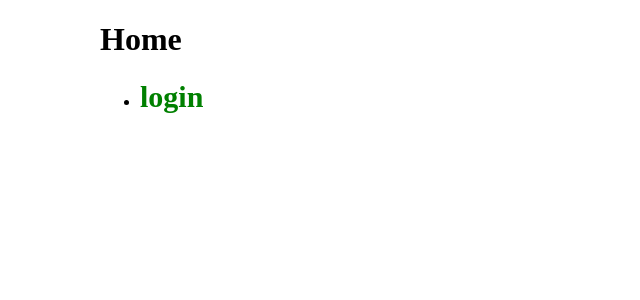
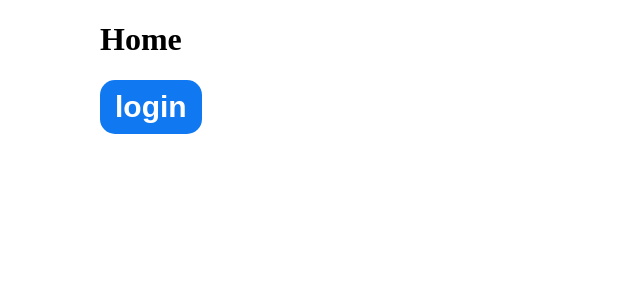
Before and after one commit to ignaciorossetto/hospital_frontend_vite, a React (Vite) app: page / in a window 1280 px wide. Shown: the top 300 px of the page, without its empty margins (0-640 px from the left). Built offline with nearby package versions, Linux system fonts and the light colour scheme.

Commit message:
home button style

```diff
--- a/src/index.css
+++ b/src/index.css
@@ -4,8 +4,26 @@ body {
   margin: 0 auto;
 }
 
+.homeButton{
+  background-color: rgb(16, 121, 241);
+  border: none;
+  padding: 10px 15px;
+  border-radius: 15px;
+  transition: all 0.2s ease-in-out;
+
+}
+
+.homeButton:active{
+  background-color: rgba(32, 12, 144, 0.8);
+}
+
+.homeButton:hover{
+  transition: all 0.2s ease-in-out;
+  transform: scale(1.1);
+}
+
 .homeLink{
   font-size: 30px;
-  color: green;
+  color: white;
   cursor: pointer;
 }
--- a/src/pages/HomeView.jsx
+++ b/src/pages/HomeView.jsx
@@ -6,12 +6,10 @@ const HomeView = () => {
         <h1>
         Home
         </h1>
-        <ul>
-            <li>
-            <Link className='homeLink' to={'/login'}>login</Link>
-            </li>
+        <button className='homeButton'>
+                <Link className='homeLink' to={'/login'}>login</Link>
+        </button>
 
-        </ul>
         </>
   )
 }
```
